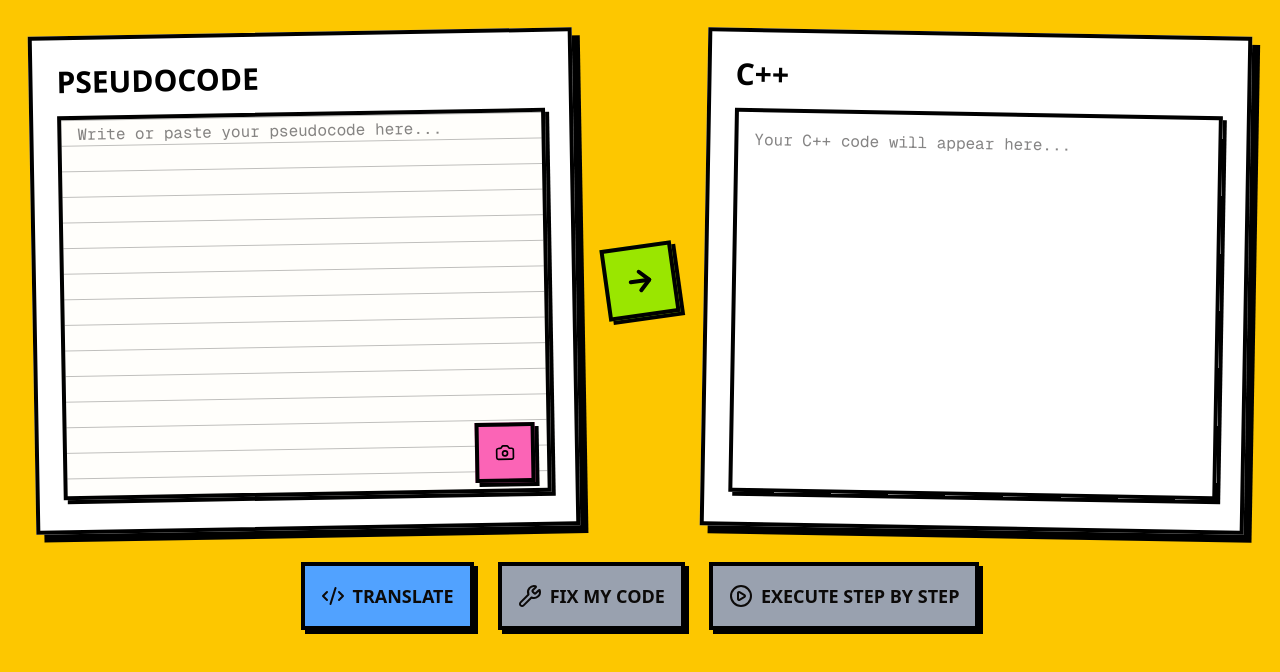
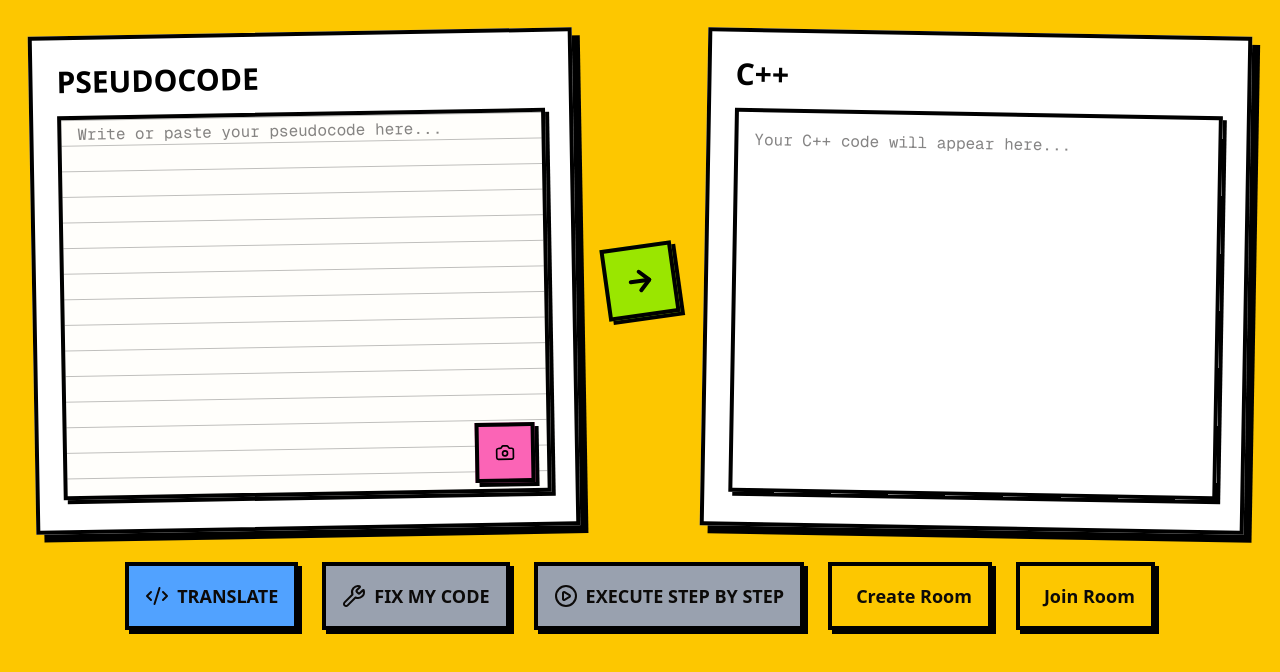
Before and after one commit to maiaiia/pseudocronic, a Next.js app in the folder frontend/: page /main in a window 1280 px wide. Shown: the top 672 px of the page. Built offline with nearby package versions, Linux system fonts and the light colour scheme.

Commit message:
sockets frontend

```diff
--- a/frontend/app/main/page.tsx
+++ b/frontend/app/main/page.tsx
@@ -5,6 +5,8 @@ import { useAppStore } from "@/store/app";
 import PseudocodePostIt from "@/components/PseudocodePostIt";
 import RegularPostIt from "@/components/RegularPostIt";
 import ActionButton from "@/components/ActionButton";
+import { useWSStore } from "@/store/ws";
+import { useEffect } from "react";
 
 const MainPage: React.FC = () => {
   const {
@@ -25,7 +27,9 @@ const MainPage: React.FC = () => {
     canFix,
     canExecute,
   } = useAppStore();
+
   const currentStep = executionSteps[currentStepIndex];
+
   return (
     <div className="min-h-screen bg-yellow-400">
       <div className="max-w-7xl mx-auto p-8 space-y-8">
@@ -93,6 +97,25 @@ const MainPage: React.FC = () => {
             icon={<PlayCircle className="h-6 w-6" />}
             color={!isSwapped && canExecute ? "bg-pink-300" : "bg-gray-400"}
             onClick={!isSwapped && canExecute ? executeStepByStep : undefined}
+          />
+          <ActionButton
+            label="Create Room"
+            onClick={() => {
+              const code = Math.random()
+                .toString(36)
+                .substring(2, 8)
+                .toUpperCase();
+              useWSStore.getState().connectToRoom(code, true);
+              alert(`Room created! Code: ${code}`);
+            }}
+          />
+
+          <ActionButton
+            label="Join Room"
+            onClick={() => {
+              const code = prompt("Enter room code");
+              if (code) useWSStore.getState().connectToRoom(code, false);
+            }}
           />
         </div>
 
--- a/frontend/components/ActionButton.tsx
+++ b/frontend/components/ActionButton.tsx
@@ -5,8 +5,8 @@ import { neobrutalistButton } from "@/constants";
 
 interface ActionButtonProps {
   label?: string;
-  icon: ReactNode;
-  color: string;
+  icon?: ReactNode;
+  color?: string;
   pixels?: number;
   onClick?: () => void;
   className?: string;
--- a/frontend/components/PseudocodePostIt.tsx
+++ b/frontend/components/PseudocodePostIt.tsx
@@ -1,16 +1,31 @@
 "use client";
 
-import { useState, UIEvent } from "react";
+import { useState, UIEvent, useEffect } from "react";
 import { notebookStyle, postItStyle, textAreaPostItStyle } from "@/constants";
 import { Camera } from "lucide-react";
 import ActionButton from "@/components/ActionButton";
 import { useAppStore } from "@/store/app";
 import OCRModal from "./ui/OCRModal";
+import { useWSStore } from "@/store/ws";
 
 const PseudocodePostIt: React.FC = () => {
   const [scrollPosition, setScrollPosition] = useState(0);
   const [isOcrOpen, setIsOcrOpen] = useState(false);
   const { isSwapped } = useAppStore();
+  const { sendUpdate, lastMessage, isOwner } = useWSStore();
+
+  const pseudocode = useAppStore((state) => state.pseudocode);
+  const setPseudocode = useAppStore((state) => state.setPseudocode);
+
+  useEffect(() => {
+    if (isOwner) sendUpdate({ pseudocode });
+  }, [pseudocode]);
+
+  useEffect(() => {
+    if (!isOwner && lastMessage?.pseudocode) {
+      setPseudocode(lastMessage.pseudocode);
+    }
+  }, [lastMessage]);
 
   const handleScroll = (e: UIEvent<HTMLTextAreaElement>) =>
     setScrollPosition(e.currentTarget.scrollTop);
@@ -18,9 +33,6 @@ const PseudocodePostIt: React.FC = () => {
   const handleCameraClick = () => {
     setIsOcrOpen(true);
   };
-
-  const pseudocode = useAppStore((state) => state.pseudocode);
-  const setPseudocode = useAppStore((state) => state.setPseudocode);
 
   return (
     <div className={postItStyle(true)}>
--- /dev/null
+++ b/frontend/store/ws.ts
@@ -0,0 +1,32 @@
+import { create } from "zustand";
+
+interface WSState {
+  ws: WebSocket | null;
+  roomId: string;
+  isOwner: boolean;
+  connectToRoom: (roomId: string, owner: boolean) => void;
+  sendUpdate: (data: any) => void;
+  lastMessage: any;
+}
+
+export const useWSStore = create<WSState>((set, get) => ({
+  ws: null,
+  roomId: "",
+  isOwner: false,
+  lastMessage: null,
+
+  connectToRoom: (roomId, owner) => {
+    const ws = new WebSocket(`ws://localhost:8000/ws/${roomId}`);
+    ws.onmessage = (event) => {
+      set({ lastMessage: JSON.parse(event.data) });
+    };
+    set({ ws, roomId, isOwner: owner });
+  },
+
+  sendUpdate: (data) => {
+    const { ws, isOwner } = get();
+    if (ws && isOwner) {
+      ws.send(JSON.stringify(data));
+    }
+  },
+}));
```
